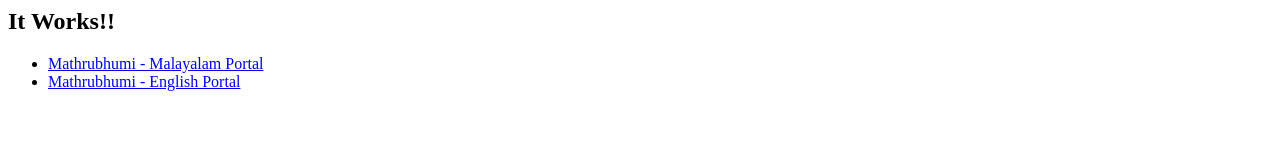
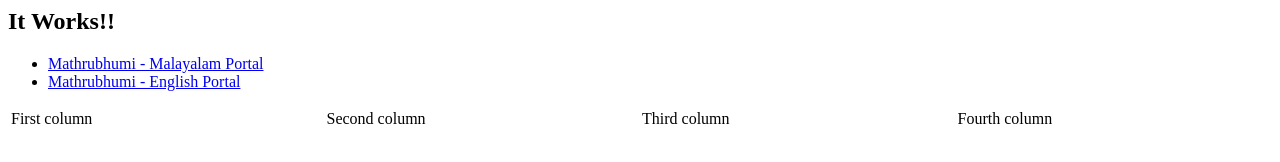
Before and after one commit to mathrubhumi/mathrubhumi.github.io, a plain HTML site: page index.html in a window 1280 px wide. Drawn offline with Linux system fonts and the light colour scheme.

Commit message:
Update index.html
added table

```diff
--- a/index.html
+++ b/index.html
@@ -8,5 +8,13 @@
     <li><a href="https://www.mathrubhumi.com">Mathrubhumi  - Malayalam Portal</a></li>
     <li><a href="https://english.mathrubhumi.com/">Mathrubhumi  - English Portal</a></li>
   </ul>
+  <table style="table-layout: fixed; width: 100%;" >
+    <tr>
+      <td style="width:25%;">First column</td>
+      <td style="width:25%;">Second column</td>
+      <td style="width:25%;">Third column</td>
+      <td style="width:25%;">Fourth column</td>
+    </tr>
+  </table>
 </body>
 </html>
```
